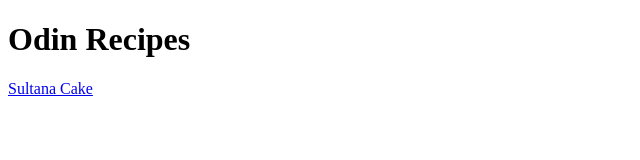
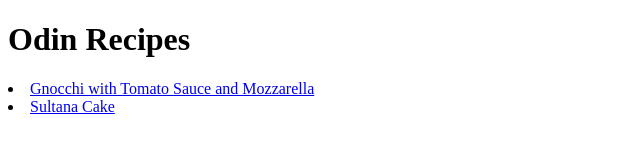
Before and after one commit to kathleenmoran/odin-recipes, a plain HTML site: page index.html in a window 1280 px wide. Shown: the whole page, without its empty margins (0-640 px from the left). Drawn offline with Linux system fonts and the light colour scheme.

Commit message:
Add link to gnocchi page to index page

```diff
--- a/index.html
+++ b/index.html
@@ -6,6 +6,13 @@
     </head>
     <body>
         <h1>Odin Recipes</h1>
-        <a href="recipes/sultana-cake.html">Sultana Cake</a>
+        <ull>
+            <li>
+                <a href="recipes/gnocchi.html">Gnocchi with Tomato Sauce and Mozzarella</a>
+            </li>
+            <li>
+                <a href="recipes/sultana-cake.html">Sultana Cake</a>
+            </li>
+        </ull>
     </body>
 </html>
```
